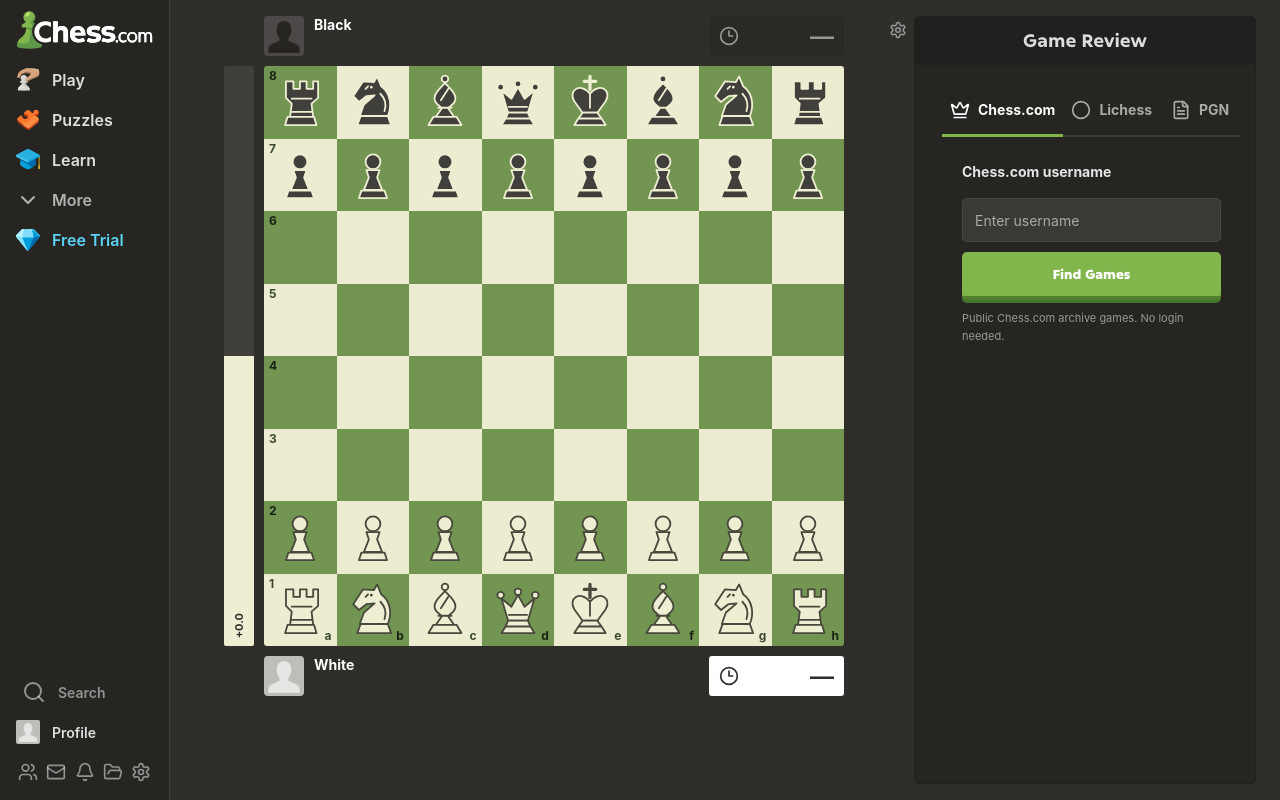
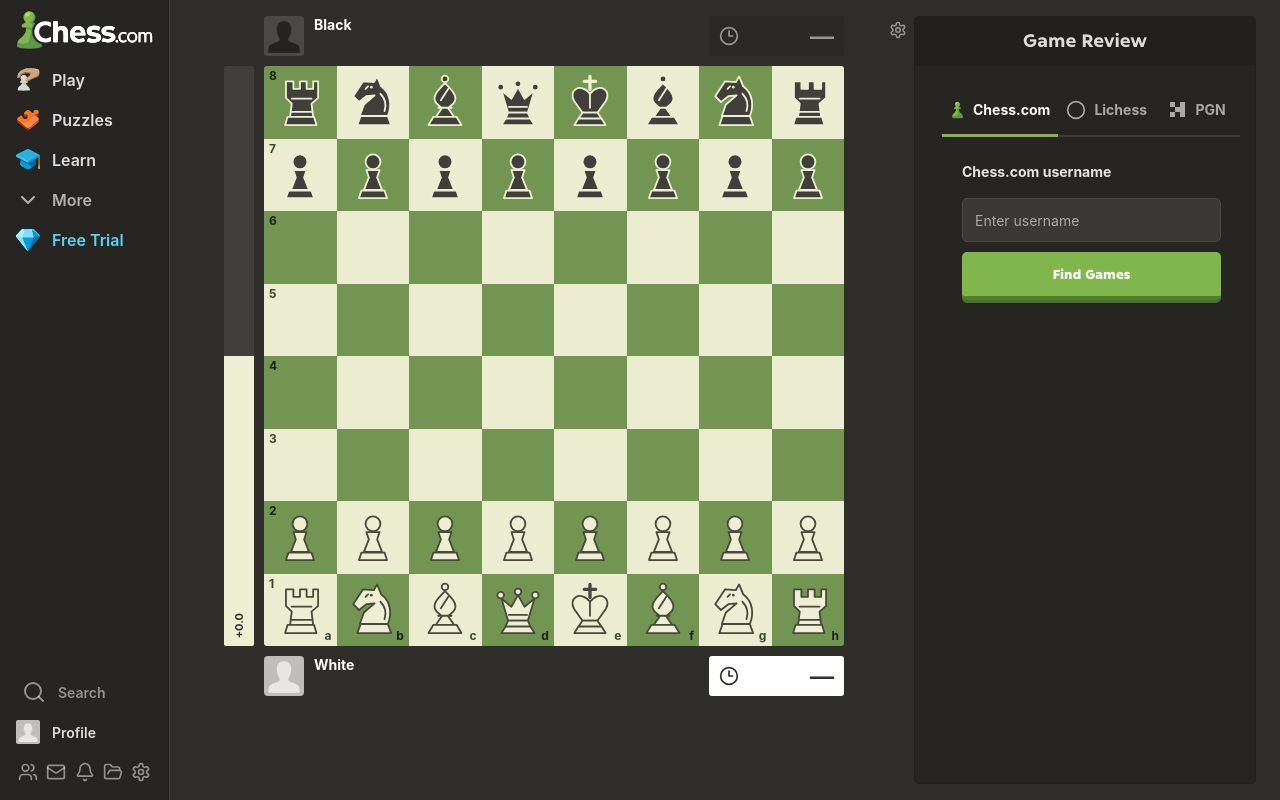
Before and after one commit to yoav28/chess-game-review, a React (Vite) app in the folder chess-review/: page / in a window 1280 px wide. Built offline with nearby package versions, Linux system fonts and the light colour scheme.

Commit message:
Match Chess.com import tab icons

```diff
--- a/chess-review/src/components/ImportHomePanel.css
+++ b/chess-review/src/components/ImportHomePanel.css
@@ -23,6 +23,11 @@
 .import-home-tabs button:hover {
   background: #2c2b27;
   color: #fff;
+}
+.import-home-tabs .chesscom-import-icon {
+  width: 15px;
+  height: 20px;
+  flex: none;
 }
 .import-home-tabs button[aria-selected="true"] {
   border-color: #81b64c;
--- a/chess-review/src/components/ImportHomePanel.tsx
+++ b/chess-review/src/components/ImportHomePanel.tsx
@@ -1,6 +1,6 @@
 import { useEffect, useRef, useState } from 'react'
 import type { FormEvent } from 'react'
-import { Circle, Crown, FileText, Upload } from 'lucide-react'
+import { Circle, Upload } from 'lucide-react'
 import type { useLibrary } from '../hooks/useLibrary'
 import { loadSavedReviews, type SavedReview } from '../lib/storage'
 import type { GameRecord } from '../lib/game'
@@ -8,11 +8,19 @@
 
 type ImportSource = 'chess.com' | 'lichess' | 'pgn'
 
-const importSources: { key: ImportSource; label: string; Icon: typeof Crown }[] = [
-  { key: 'chess.com', label: 'Chess.com', Icon: Crown },
-  { key: 'lichess', label: 'Lichess', Icon: Circle },
-  { key: 'pgn', label: 'PGN', Icon: FileText },
+const importSources: { key: ImportSource; label: string }[] = [
+  { key: 'chess.com', label: 'Chess.com' },
+  { key: 'lichess', label: 'Lichess' },
+  { key: 'pgn', label: 'PGN' },
 ]
+
+function ChessComIcon() {
+  return <svg aria-hidden="true" className="chesscom-import-icon" viewBox="0 0 290 400"><path fill="#5d9948" d="M225 273.7c-55.7-42.6-49.5-79.5-50.2-94.7h34c4-7.4 6-14.2 6-22.8l-38.5-25.4c13.4-9.7 22.1-25.5 22.1-43.3 0-22.4-13.8-41.7-33.4-49.6-6.2-2.5-49.8 141.1-49.8 141.1-.2 3.3-.2 7.6-.2 12.8 0 14.3 35 12.1 33.1 24.7-2.8 18.8-3.4 33.2-19.6 78.4-10.9 30.6-83.8 0-89 15-3.6 10.4-5.5 22.1-5.5 34.7 0 1.3 2.9 21.5 111 21.5s111-20.2 111-21.5c0-30.7-11.4-56-31-70.9z"/><path fill="#81b64c" d="M143 292.8c6-27.4 11.3-56.6 14.6-74.1 4-21.8-29-25.7-42.6-27.7-.6 18.6-5.8 48.9-50.1 82.7-11.9 9.1-20.8 22.1-26 37.9 12 5.8 27.9 9.3 52.5 9.3 15.8 0 45 1.9 51.6-28.1zm23.2-113.9c5.2-13.6 4.6-22.8 4.6-22.8L149 130.7c23.2-9.9 37.2-28.6 37.2-50.3 0-17.3-8.3-32.8-21-42.5-6.2-2.5-13-4-20.1-4-29.5 0-53.4 23.9-53.4 53.5 0 17.8 8.7 33.6 22.1 43.3l-38.5 25.4c0 8.5 2 15.4 6 22.8h84.9z"/><path fill="#b2e068" d="M142 44.9c30.8 4.8-14.2 40.6-28.4 38.9-13.5-1.7-.5-43.4 28.4-38.9z"/></svg>
+}
+
+function PgnIcon() {
+  return <svg aria-hidden="true" height="18" width="18" viewBox="0 0 18 18"><path fill="currentColor" d="M1 1h5v5H1zm5 5h5v5H6zm5-5h5v5h-5zm0 10h5v5h-5zm-10 0h5v5H1zm10-5h5v5h-5z"/></svg>
+}
 
 export function ImportHomePanel({
   library,
@@ -82,7 +90,7 @@
   return (
     <div className="import-home">
       <div className="import-home-tabs" role="tablist" aria-label="Import a game from">
-        {importSources.map(({ key, label, Icon }) => <button
+        {importSources.map(({ key, label }) => <button
           key={key}
           type="button"
           role="tab"
@@ -90,7 +98,7 @@
           aria-selected={source === key}
           aria-controls="import-home-panel"
           onClick={() => { setSource(key); setError('') }}
-        ><Icon size={20} /><span>{label}</span></button>)}
+        >{key === 'chess.com' ? <ChessComIcon /> : key === 'lichess' ? <Circle size={20} /> : <PgnIcon />}<span>{label}</span></button>)}
       </div>
       <div className="import-home-panel" id="import-home-panel" role="tabpanel" aria-labelledby={`import-home-${source}`}>
         {source === 'pgn' ? <>
@@ -109,7 +117,6 @@
           <label htmlFor="home-username">{source === 'chess.com' ? 'Chess.com username' : 'Lichess username'}</label>
           <input id="home-username" value={username} onChange={event => setUsername(event.target.value)} placeholder="Enter username" autoComplete="off" spellCheck={false} required />
           <button className="primary import-home-find" disabled={library.loading || loading}>{loading ? 'Finding games…' : 'Find Games'}</button>
-          <p className="fine-print">{source === 'chess.com' ? 'Public Chess.com archive games. No login needed.' : 'Public Lichess games. No login needed.'}</p>
         </form>}
         {(error || library.error) && <p className="error-message" role="alert">{error || library.error}</p>}
         {library.notice && <p className="fine-print" role="status">{library.notice}</p>}
```
